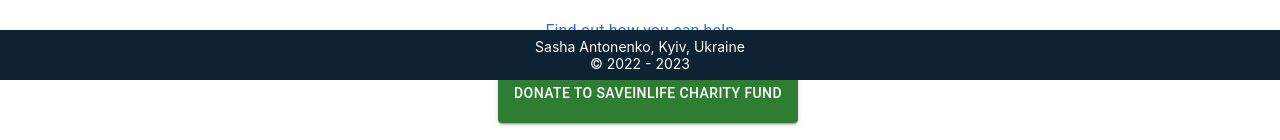
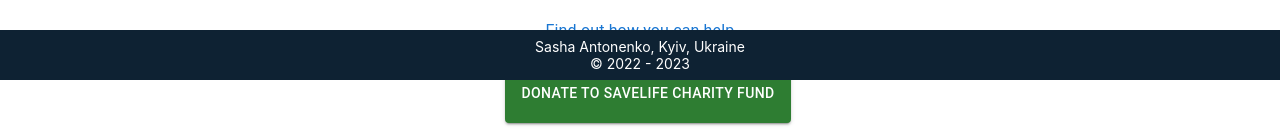
Before and after one commit to sashaant/antonenko-tech, a React (Create React App) app: page / in a window 1280 px wide. Shown: the part 720-860 px from the top of the page. Built offline with nearby package versions, Linux system fonts and the light colour scheme; the HTML template or start-up script is replaced by a standard one.

Commit message:
v3.5 name fix inside the button

```diff
--- a/src/componets/Card.js
+++ b/src/componets/Card.js
@@ -34,7 +34,7 @@
              <br/>
             <Button href="https://savelife.in.ua/en/donate-en/#donate-army-card-monthlyhools.com/" variant="contained" color="success">
 
-              DONATE TO SAVEINLIFE CHARITY FUND
+              DONATE TO SAVELIFE CHARITY FUND
             </Button>
             </Stack>
 
```
